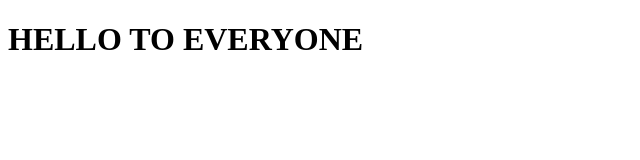
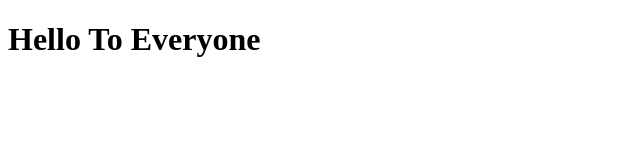
Before and after one commit to Mahosind95/learning_HTML, a plain HTML site: page site/index.html in a window 1280 px wide. Shown: the whole page, without its empty margins (0-640 px from the left). Drawn offline with Linux system fonts and the light colour scheme.

Commit message:
soultuion2

```diff
--- a/site/index.html
+++ b/site/index.html
@@ -4,7 +4,7 @@
 	<title>HELLO EVERYONE</title>
 </head>
 <body>
-<h1>HELLO TO EVERYONE</h1>
+<h1>Hello To Everyone</h1>
 
 </body>
 </html>
```
